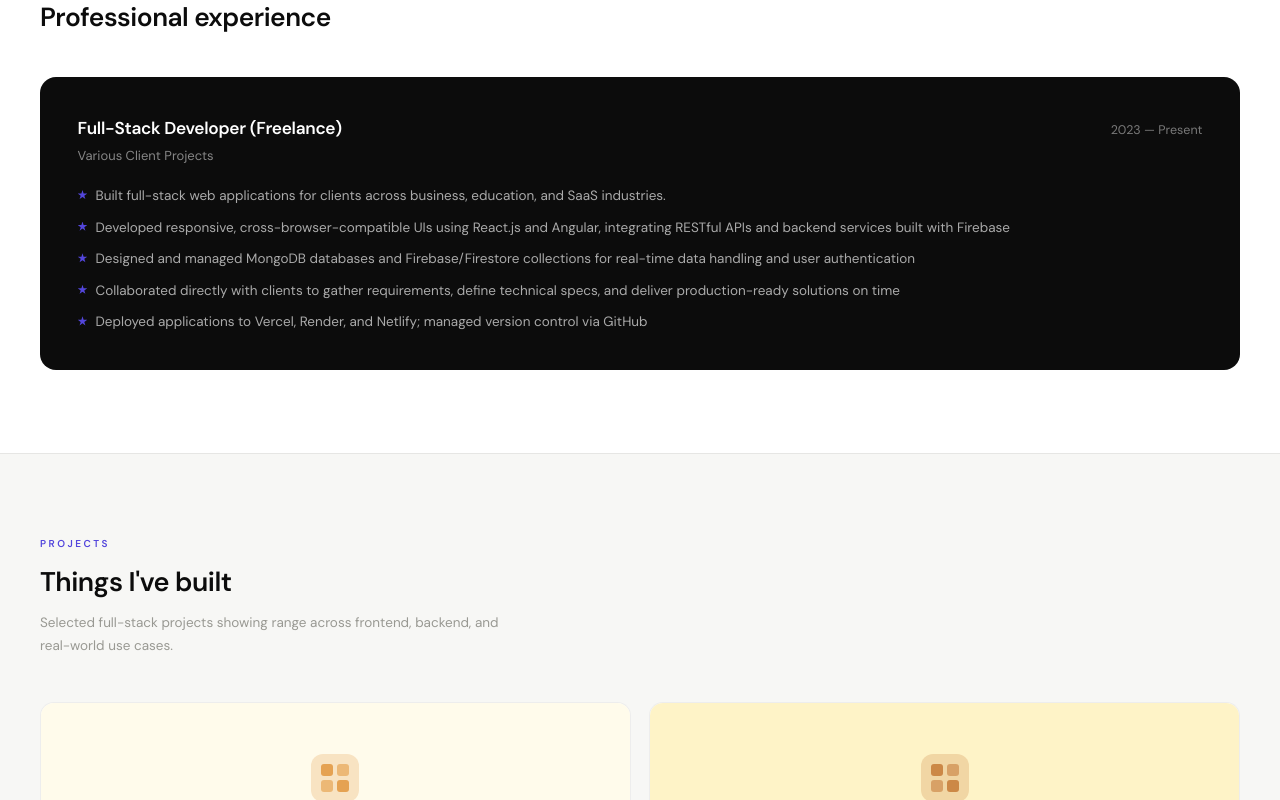
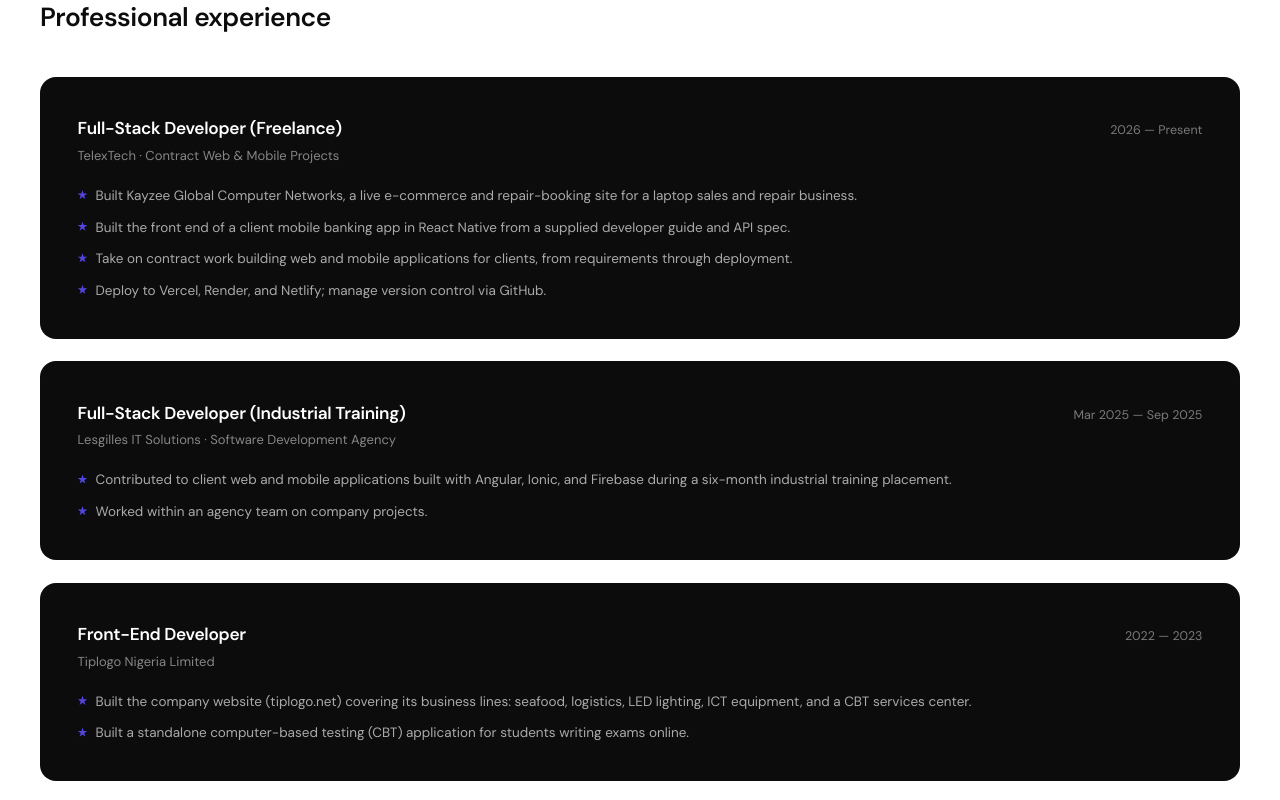
Before and after one commit to AdejumoOlanrewaju/telex-mern-portfolio, a React (Vite) app: page / in a window 1280 px wide. Shown: the part 2080-2880 px from the top of the page. Built offline with nearby package versions, Linux system fonts and the light colour scheme.

Commit message:
improve experience

```diff
--- a/src/components/Experience/Experience.jsx
+++ b/src/components/Experience/Experience.jsx
@@ -5,18 +5,34 @@ import styles from './Experience.module.css'
 const experience = [
   {
     title: 'Full-Stack Developer (Freelance)',
-    period: '2023 — Present',
-    sub: 'Various Client Projects',
+    period: '2026 — Present',
+    sub: 'TelexTech · Contract Web & Mobile Projects',
     points: [
-      'Built full-stack web applications for clients across business, education, and SaaS industries.',
-      'Developed responsive, cross-browser-compatible UIs using React.js and Angular, integrating RESTful APIs and backend services built with Firebase',
-      'Designed and managed MongoDB databases and Firebase/Firestore collections for real-time data handling and user authentication',
-      'Collaborated directly with clients to gather requirements, define technical specs, and deliver production-ready solutions on time',
-      'Deployed applications to Vercel, Render, and Netlify; managed version control via GitHub',
+      'Built Kayzee Global Computer Networks, a live e-commerce and repair-booking site for a laptop sales and repair business.',
+      'Built the front end of a client mobile banking app in React Native from a supplied developer guide and API spec.',
+      'Take on contract work building web and mobile applications for clients, from requirements through deployment.',
+      'Deploy to Vercel, Render, and Netlify; manage version control via GitHub.',
+    ],
+  },
+  {
+    title: 'Full-Stack Developer (Industrial Training)',
+    period: 'Mar 2025 — Sep 2025',
+    sub: 'Lesgilles IT Solutions · Software Development Agency',
+    points: [
+      'Contributed to client web and mobile applications built with Angular, Ionic, and Firebase during a six-month industrial training placement.',
+      'Worked within an agency team on company projects.',
+    ],
+  },
+  {
+    title: 'Front-End Developer',
+    period: '2022 — 2023',
+    sub: 'Tiplogo Nigeria Limited',
+    points: [
+      'Built the company website (tiplogo.net) covering its business lines: seafood, logistics, LED lighting, ICT equipment, and a CBT services center.',
+      'Built a standalone computer-based testing (CBT) application for students writing exams online.',
     ],
   },
 ]
-
 export default function Experience() {
   const ref = useRef(null)
   const inView = useInView(ref, { once: true, margin: '-80px' })
```
